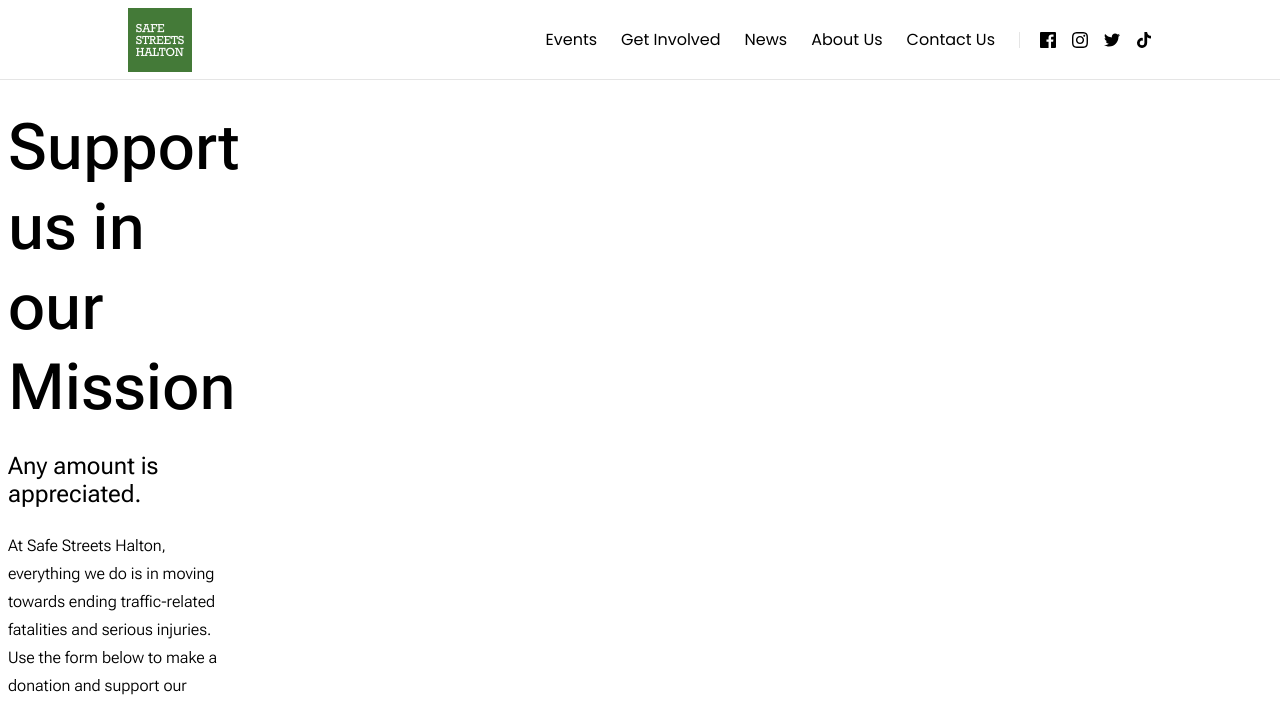
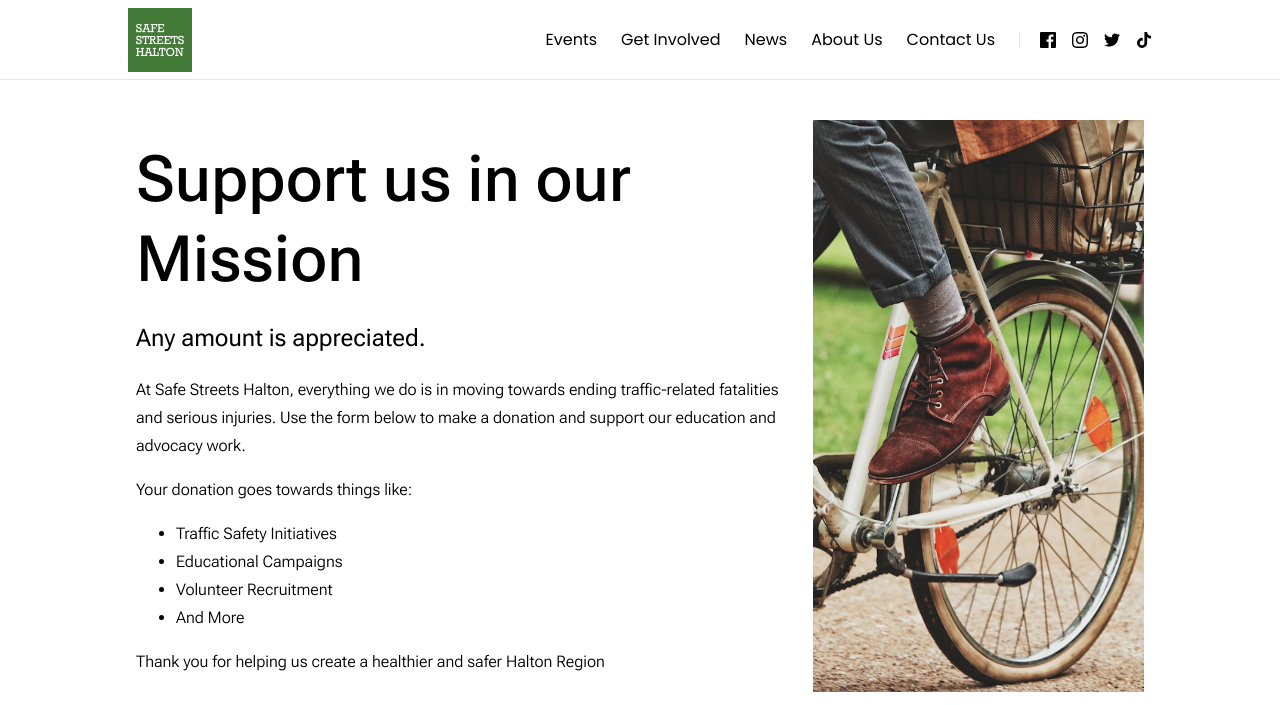
Before and after one commit to Safe-Streets-Halton/safe-streets-halton.github.io, a Jekyll site: the page built from get-involved/donate.html, in a window 1280 px wide. Shown: the top 705 px of the page. Built offline with Jekyll 4.4.1, drawn with Linux system fonts in a browser that asks for light colours.

Commit message:
Update membership and donation pages

```diff
--- a/get-involved/donate.html
+++ b/get-involved/donate.html
@@ -4,7 +4,7 @@ layout: base-layout
 hidden: true
 ---
 
-<div class="membership-page page-layout-column">
+<div class="membership-page page-layout-column col-[content] row-[main]">
     <section class="section-content layout-row layout-row__nowrap layout-row__align-stretch" style="min-height: 50vh;">
         <div class="sub-content" style="flex: 2;">
             <h1>Support us in our Mission</h1>
--- a/get-involved/membership.html
+++ b/get-involved/membership.html
@@ -6,7 +6,7 @@ redirect_from:
 - "/membership"
 ---
 
-<div class="membership-page page-layout-column">
+<div class="membership-page page-layout-column col-[content] row-[main]">
     <section class="section-content layout-row layout-row__nowrap layout-row__align-stretch" style="min-height: 50vh;">
         <div class="sub-content" style="flex: 2;">
             <h1>Annual Membership</h1>
```
